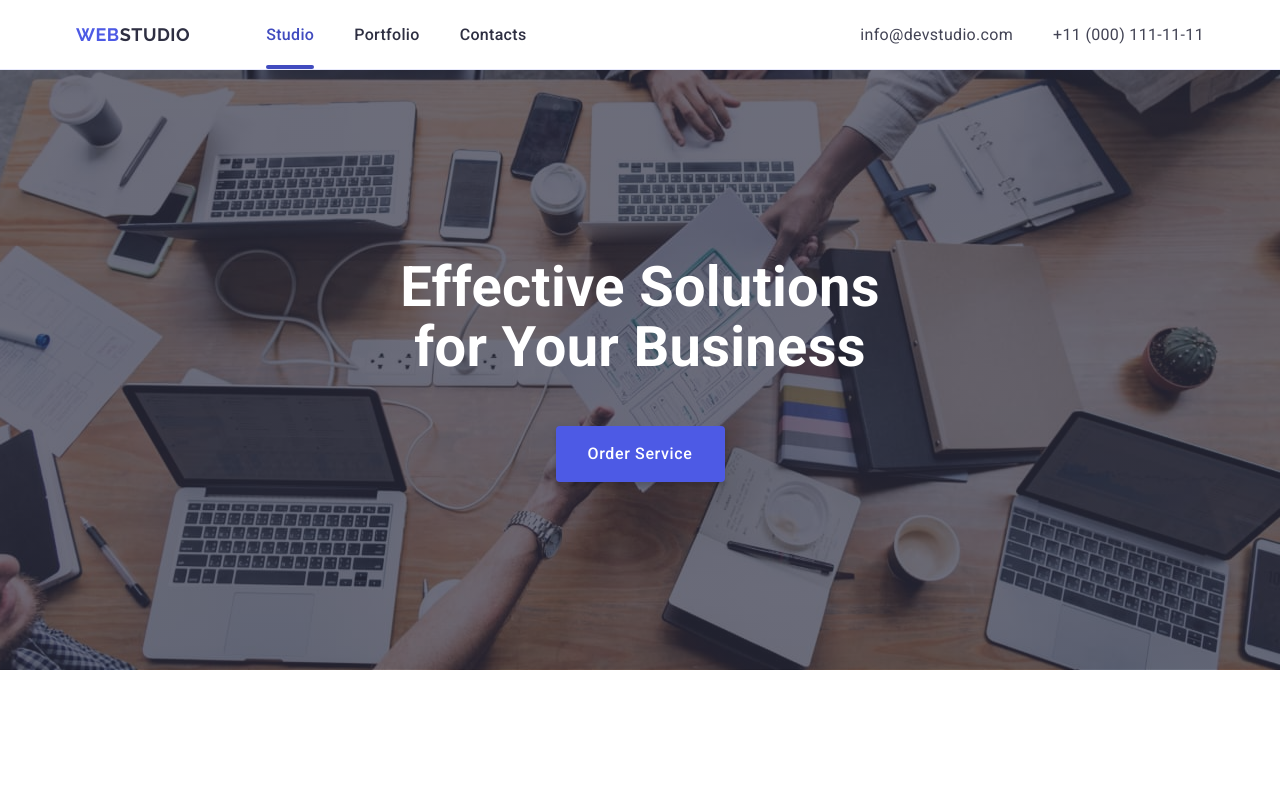
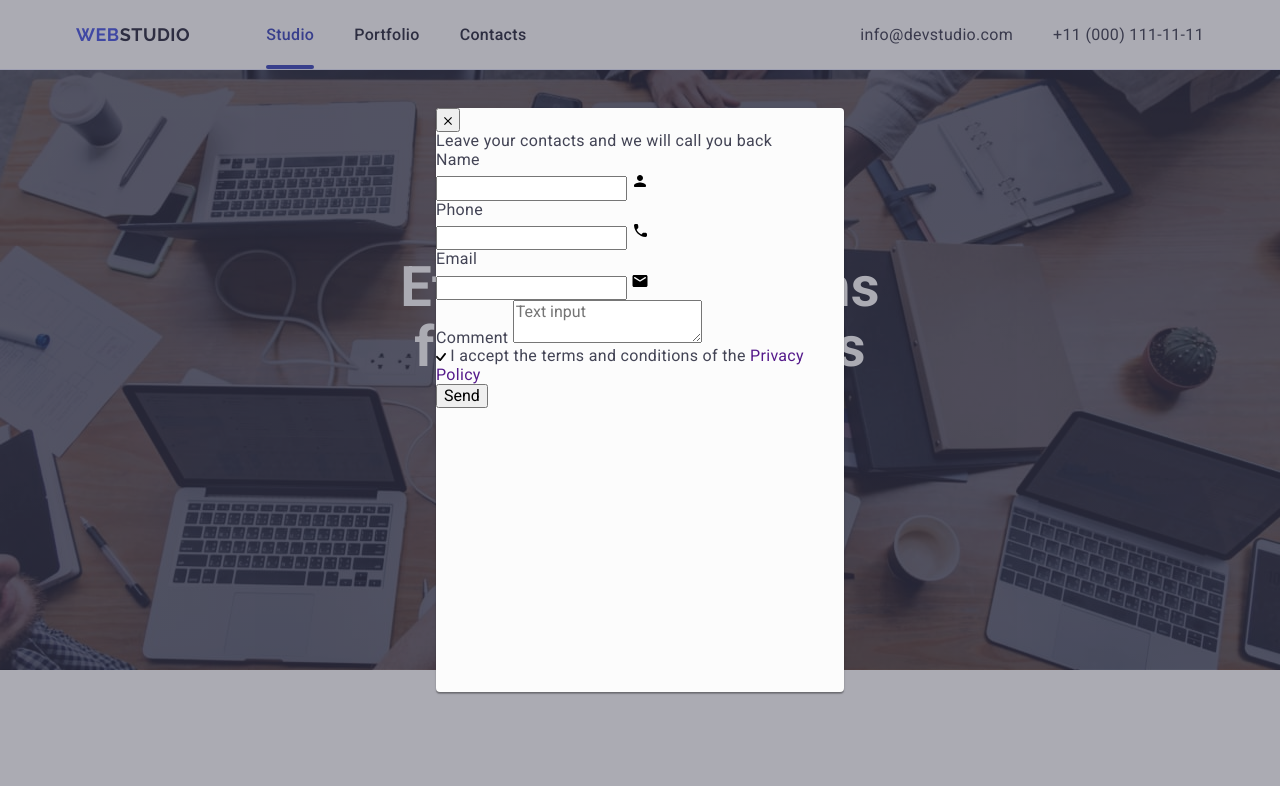
Before and after one commit to ViktorBond7/goit-markup-hw-05, a plain HTML site: page index.html in a window 1280 px wide. Shown: the top 786 px of the page. Drawn offline with nearby package versions, Linux system fonts and the light colour scheme; a web font is replaced by a local one.

Commit message:
html modal

```diff
--- a/css/styles.css
+++ b/css/styles.css
@@ -502,4 +502,26 @@ img {
   fill: #fff;
 }
 
+.beckdrop {
+  position: fixed;
+  top: 0;
+  left: 0;
+  width: 100%;
+  height: 100%;
+  background-color: rgba(46, 47, 66, 0.4);
+}
+
+.container-modal {
+  width: 408px;
+  min-height: 584px;
+  box-shadow: 0 1px 1px 0 rgba(0, 0, 0, 0.14), 0 1px 3px 0 rgba(0, 0, 0, 0.12),
+    0 2px 1px 0 rgba(0, 0, 0, 0.2);
+  background-color: #fcfcfc;
+  z-index: 999;
+  border-radius: 4px;
+  position: absolute;
+  top: 50%;
+  left: 50%;
+  transform: translate(-50%, -50%);
+}
 /* were 772 */
--- a/index.html
+++ b/index.html
@@ -492,6 +492,110 @@
         </div>
       </div>
     </footer>
+
+    <!-- beckdrop -->
+    <div class="beckdrop"><div class="container-modal">
+      <button type="button" class="close-btn">
+        <svg
+          class="close-btn-icon"
+          width="8"
+          height="8"
+          aria-label="modal close icon"
+        >
+          <use href="./images/icons.svg#icon-Vector-1"></use>
+        </svg>
+      </button>
+      <p class="page-modal">Leave your contacts and we will call you back</p>
+      <form class="modal-window">
+        <div class="person-modal">
+          <label class="list-modal" for="user-name">Name</label>
+          <div class="review-form-input-wrapper">
+            <input
+              class="input-modal"
+              type="text"
+              id="user-name"
+              name="user-name"
+              pattern="[a-zA-Zа-яА-ЯіІїЇєЄґҐ']+"
+              title="Viktor"
+              required
+            />
+            <svg class="icon-person-modal" width="18" height="24">
+              <use href="./images/icons.svg#icon-person-black"></use>
+            </svg>
+          </div>
+        </div>
+
+        <div class="person-modal">
+          <label class="list-modal" for="user-tel">Phone</label>
+          <div class="review-form-input-wrapper">
+            <input
+              class="input-modal"
+              type="tel"
+              name="user-tel"
+              id="user-tel"
+              pattern="[0-9]{3}-[0-9]{3}-[0-9]{2}-[0-9]{2}"
+              title="xxx-xxx-xx-xx"
+              required
+            />
+            <svg class="icon-person-modal" width="18" height="24">
+              <use href="./images/icons.svg#icon-phone-black"></use>
+            </svg>
+          </div>
+        </div>
+
+        <div class="person-modal">
+          <label class="list-modal" for="user-email">Email</label>
+          <div class="review-form-input-wrapper">
+            <input
+              class="input-modal"
+              type="tel"
+              name="user-email"
+              id="user-email"
+            />
+            <svg class="icon-person-modal" width="18" height="24">
+              <use href="./images/icons.svg#icon-email-black"></use>
+            </svg>
+          </div>
+        </div>
+
+        <div class="person-modal-comment">
+          <label class="list-modal" for="user-comment">Comment</label>
+          <textarea
+            class="comment-modal"
+            name="user-comment"
+            id="user-comment"
+            placeholder="Text input"
+          ></textarea>
+        </div>
+
+        <div class="person-modal-checkbox">
+          <input
+            class="accept-checkbox visually-hidden"
+            type="checkbox"
+            name="user-privacy"
+            id="user-privacy"
+            value="true"
+            required
+          />
+          <label for="user-privacy" class="review-form-own-checkbox-label">
+            <span class="review-form-own-checkbox">
+              <svg
+                class="review-form-own-checkbox-icon"
+                width="10"
+                height="8"
+              >
+                <use href="./images/icons.svg#icon-Vector"></use>
+              </svg>
+            </span>
+            I accept the terms and conditions of the
+            <a class="modal-link" href="">Privacy Policy</a>
+          </label>
+        </div>
+
+        <button class="button-modal" type="submit">Send</button>
+      </form>
+    </div>
+  </div></div>
   </body>
 </html>
 <!-- width="24" height="24" -->
```
